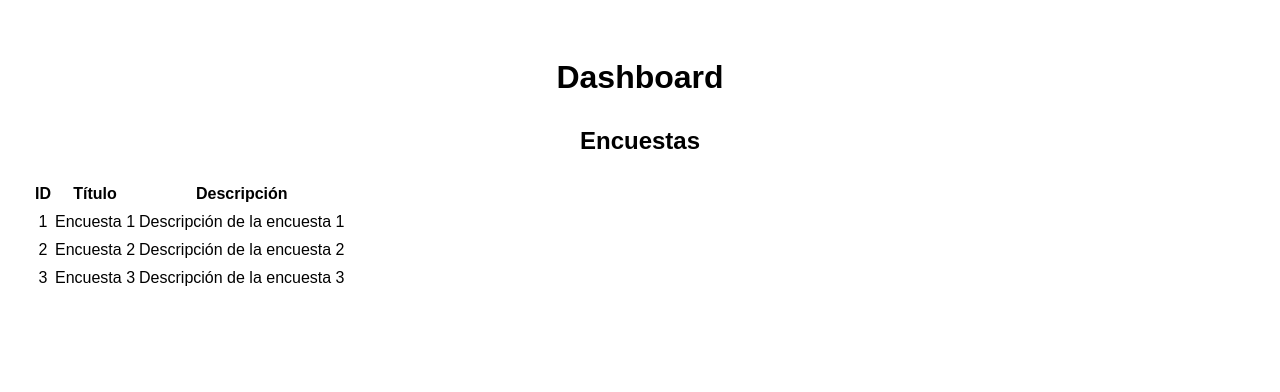
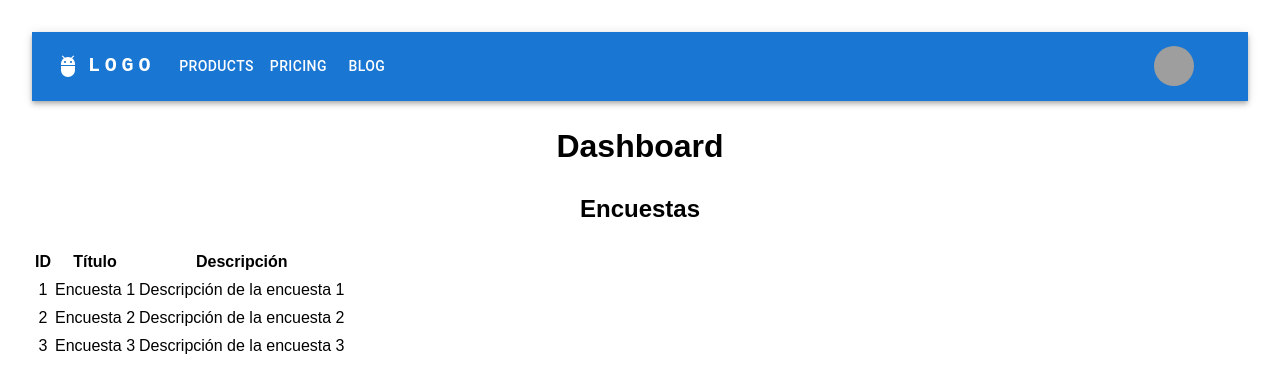
Before and after one commit to AYTECOL/company-feedback-class-project-frontend, a React (Vite) app: page /dashboard in a window 1280 px wide. Shown: the top 392 px of the page. Built offline with nearby package versions, Linux system fonts and the light colour scheme; grey boxes are pictures that could not be loaded.

Commit message:
FEATURE/ Create component NavBar and logic logout

```diff
--- /dev/null
+++ b/src/components/initial/nbar.jsx
@@ -0,0 +1,162 @@
+import * as React from "react";
+import AppBar from "@mui/material/AppBar";
+import Box from "@mui/material/Box";
+import Toolbar from "@mui/material/Toolbar";
+import IconButton from "@mui/material/IconButton";
+import Typography from "@mui/material/Typography";
+import Menu from "@mui/material/Menu";
+import MenuIcon from "@mui/icons-material/Menu";
+import Container from "@mui/material/Container";
+import Avatar from "@mui/material/Avatar";
+import Button from "@mui/material/Button";
+import Tooltip from "@mui/material/Tooltip";
+import MenuItem from "@mui/material/MenuItem";
+import AdbIcon from "@mui/icons-material/Adb";
+
+const pages = ["Products", "Pricing", "Blog"];
+const settings = ["Profile", "Account", "Dashboard", "Logout"];
+
+function Nbar() {
+  const [anchorElNav, setAnchorElNav] = React.useState(null);
+  const [anchorElUser, setAnchorElUser] = React.useState(null);
+
+  const handleOpenNavMenu = (event) => {
+    setAnchorElNav(event.currentTarget);
+  };
+  const handleOpenUserMenu = (event) => {
+    setAnchorElUser(event.currentTarget);
+  };
+
+  const handleCloseNavMenu = () => {
+    setAnchorElNav(null);
+  };
+
+  const handleCloseUserMenu = () => {
+    setAnchorElUser(null);
+  };
+
+  return (
+    <AppBar position="static">
+      <Container maxWidth="xl">
+        <Toolbar disableGutters>
+          <AdbIcon sx={{ display: { xs: "none", md: "flex" }, mr: 1 }} />
+          <Typography
+            variant="h6"
+            noWrap
+            component="a"
+            href="#app-bar-with-responsive-menu"
+            sx={{
+              mr: 2,
+              display: { xs: "none", md: "flex" },
+              fontFamily: "monospace",
+              fontWeight: 700,
+              letterSpacing: ".3rem",
+              color: "inherit",
+              textDecoration: "none",
+            }}
+          >
+            LOGO
+          </Typography>
+
+          <Box sx={{ flexGrow: 1, display: { xs: "flex", md: "none" } }}>
+            <IconButton
+              size="large"
+              aria-label="account of current user"
+              aria-controls="menu-appbar"
+              aria-haspopup="true"
+              onClick={handleOpenNavMenu}
+              color="inherit"
+            >
+              <MenuIcon />
+            </IconButton>
+            <Menu
+              id="menu-appbar"
+              anchorEl={anchorElNav}
+              anchorOrigin={{
+                vertical: "bottom",
+                horizontal: "left",
+              }}
+              keepMounted
+              transformOrigin={{
+                vertical: "top",
+                horizontal: "left",
+              }}
+              open={Boolean(anchorElNav)}
+              onClose={handleCloseNavMenu}
+              sx={{
+                display: { xs: "block", md: "none" },
+              }}
+            >
+              {pages.map((page) => (
+                <MenuItem key={page} onClick={handleCloseNavMenu}>
+                  <Typography textAlign="center">{page}</Typography>
+                </MenuItem>
+              ))}
+            </Menu>
+          </Box>
+          <AdbIcon sx={{ display: { xs: "flex", md: "none" }, mr: 1 }} />
+          <Typography
+            variant="h5"
+            noWrap
+            component="a"
+            href="#app-bar-with-responsive-menu"
+            sx={{
+              mr: 2,
+              display: { xs: "flex", md: "none" },
+              flexGrow: 1,
+              fontFamily: "monospace",
+              fontWeight: 700,
+              letterSpacing: ".3rem",
+              color: "inherit",
+              textDecoration: "none",
+            }}
+          >
+            LOGO
+          </Typography>
+          <Box sx={{ flexGrow: 1, display: { xs: "none", md: "flex" } }}>
+            {pages.map((page) => (
+              <Button
+                key={page}
+                onClick={handleCloseNavMenu}
+                sx={{ my: 2, color: "white", display: "block" }}
+              >
+                {page}
+              </Button>
+            ))}
+          </Box>
+
+          <Box sx={{ flexGrow: 0 }}>
+            <Tooltip title="Open settings">
+              <IconButton onClick={handleOpenUserMenu} sx={{ p: 0 }}>
+                <Avatar alt="Remy Sharp" src="/static/images/avatar/2.jpg" />
+              </IconButton>
+            </Tooltip>
+            <Menu
+              sx={{ mt: "45px" }}
+              id="menu-appbar"
+              anchorEl={anchorElUser}
+              anchorOrigin={{
+                vertical: "top",
+                horizontal: "right",
+              }}
+              keepMounted
+              transformOrigin={{
+                vertical: "top",
+                horizontal: "right",
+              }}
+              open={Boolean(anchorElUser)}
+              onClose={handleCloseUserMenu}
+            >
+              {settings.map((setting) => (
+                <MenuItem key={setting} onClick={handleCloseUserMenu}>
+                  <Typography textAlign="center">{setting}</Typography>
+                </MenuItem>
+              ))}
+            </Menu>
+          </Box>
+        </Toolbar>
+      </Container>
+    </AppBar>
+  );
+}
+export default Nbar;
--- a/src/main.jsx
+++ b/src/main.jsx
@@ -6,6 +6,7 @@ import { createBrowserRouter, RouterProvider } from "react-router-dom";
 import Login from "./pages/login/Login.jsx";
 import Register from "./pages/register/Register.jsx";
 import DashBoard from "./pages/dashboard/DashBoard.jsx";
+import Nbar from "./components/initial/nbar.jsx";
 
 const router = createBrowserRouter([
   {
@@ -26,8 +27,25 @@ const router = createBrowserRouter([
   },
 ]);
 
-ReactDOM.createRoot(document.getElementById('root')).render(
+const routerPrivate = createBrowserRouter([
+  {
+    path: "/dashboard",
+    element: <DashBoard />,
+  },
+]);
+
+const token = sessionStorage.getItem("token");
+
+function PrivateRoute({ children }) {
+  if (!token) {
+    return <Navigate to="/login" />;
+  }
+  return children;
+}
+
+ReactDOM.createRoot(document.getElementById("root")).render(
   <React.StrictMode>
+    <Nbar></Nbar>
     <RouterProvider router={router} />
-  </React.StrictMode>,
-)
+  </React.StrictMode>
+);
--- a/src/pages/login/Login.jsx
+++ b/src/pages/login/Login.jsx
@@ -3,6 +3,7 @@ import { Link } from "react-router-dom";
 import FormLogin from "./components/FormLogin";
 import API from "../../service/API";
 import "./style.css";
+// import Nbar from "../../components/initial/nbar";
 
 export default function Login() {
   const handleLogin = async ({ email, password }) => {
@@ -20,6 +21,8 @@ export default function Login() {
   console.log(token);
 
   return (
+    <>
+      {/* <Nbar></Nbar> */}
       <div className="BackgroundLogin">
         <header className="LoginHeader">
           <h1 className="title">Inicia sesión en tu cuenta</h1>
@@ -37,5 +40,6 @@ export default function Login() {
           </div>
         </header>
       </div>
+    </>
   );
 }
```
Also changed, not shown: package.json (+4 -3 lines), 1 other file (tests, documents, lock files or other folders). Lines whose indentation alone changed are shown as unchanged.
